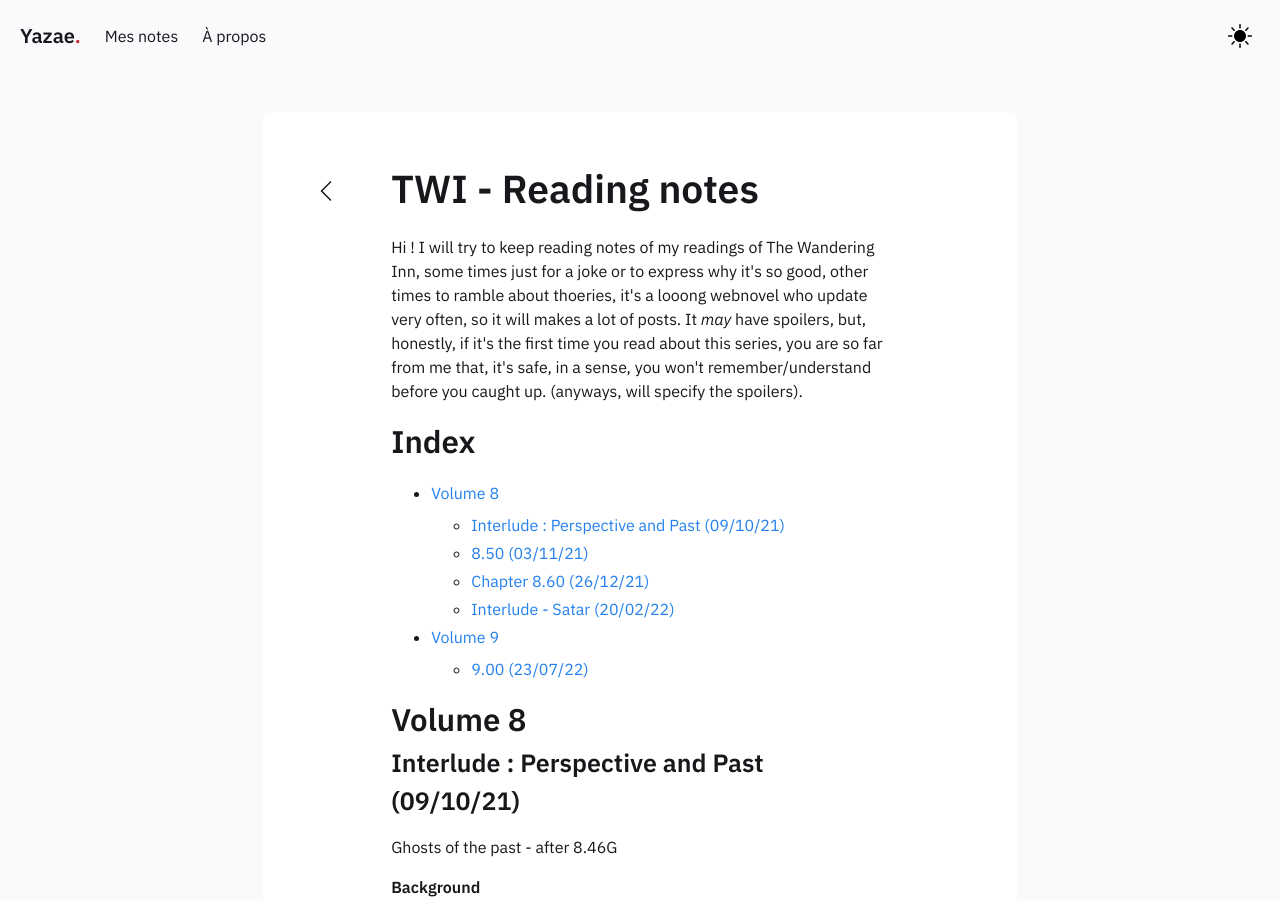
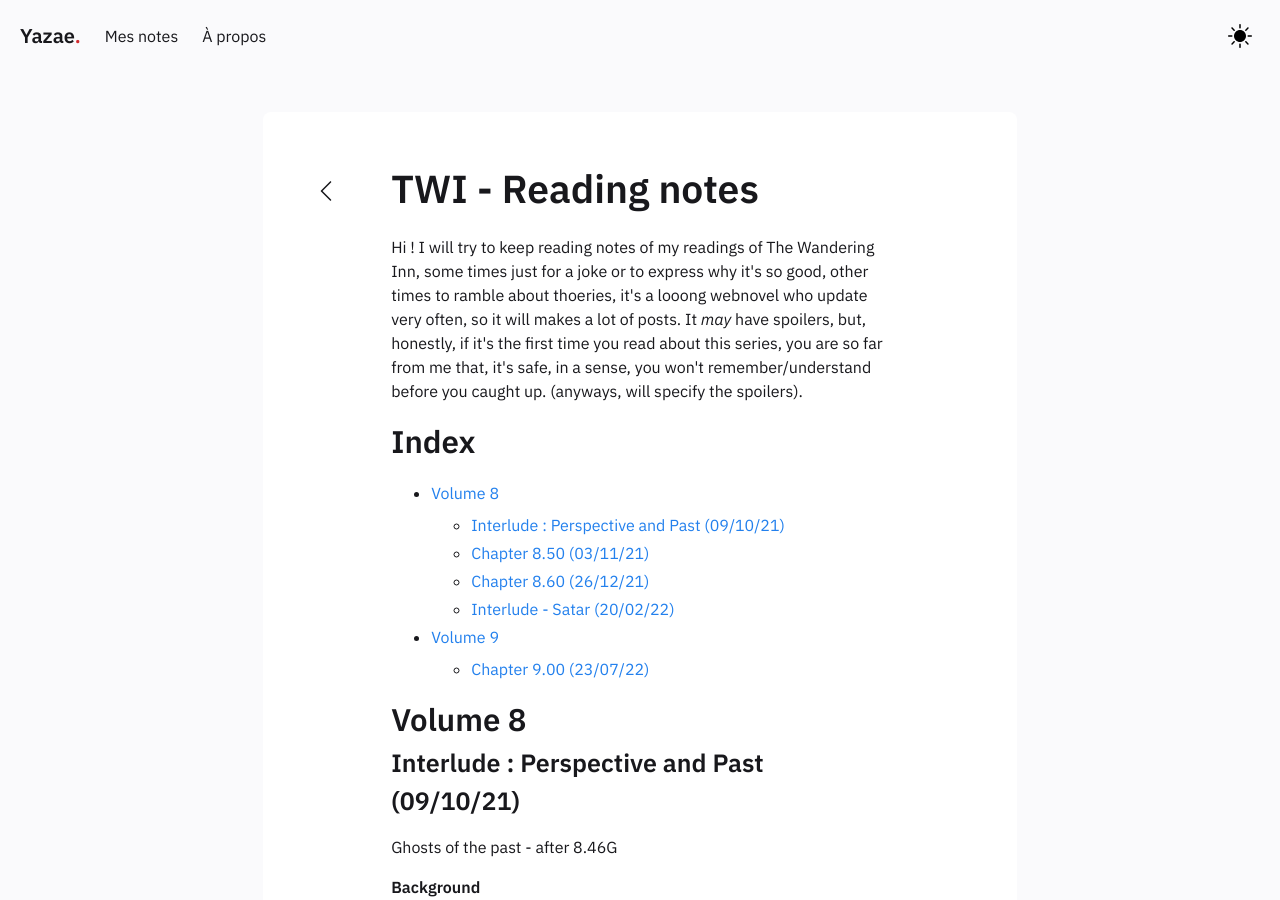
Before and after one commit to yazae/yazae.github.io, a Jekyll site: the page built from _notes/Public/Livres/TWI/TWI - Reading notes.md, in a window 1280 px wide and 900 px high. Built offline with Jekyll 4.4.1, drawn with Linux system fonts in a browser that asks for light colours; some of the changed text lies outside the part shown.

Commit message:
Update TWI - Reading notes.md

```diff
--- a/_notes/Public/Livres/TWI/TWI - Reading notes.md
+++ b/_notes/Public/Livres/TWI/TWI - Reading notes.md
@@ -13,11 +13,11 @@ It *may* have spoilers, but, honestly, if it's the first time you read about thi
 <!-- TOC titleSize:2 tabSpaces:2 depthFrom:1 depthTo:3 withLinks:1 updateOnSave:1 orderedList:0 skip:1 title:0 charForUnorderedList:* -->
 * [Volume 8](#volume-8)
   * [Interlude : Perspective and Past (09/10/21)](#interlude--perspective-and-past-091021)
-  * [8.50 (03/11/21)](#850-031121)
+  * [Chapter 8.50 (03/11/21)](#chapter-850-031121)
   * [Chapter 8.60 (26/12/21)](#chapter-860-261221)
   * [Interlude - Satar (20/02/22)](#interlude---satar-200222)
 * [Volume 9](#volume-9)
-  * [9.00 (23/07/22)](#900-230722)
+  * [Chapter 9.00 (23/07/22)](#chapter-900-230722)
 <!-- /TOC -->
 
 ## Volume 8
@@ -71,7 +71,7 @@ So, it's very interesting because a link is made between all these beings : the
 
 So, we can guess that all these beings are linked together, being considered as 'gods' or creation of 'gods', and they are all perceived as 'anathema'. They also are outsiders of this world, maybe invaders, they seems to want to prey on the living, or to take revenge? Mysteries.
 
-### 8.50 (03/11/21)
+### Chapter 8.50 (03/11/21)
 <subtitle>After 8.49M (Mrsha and the Meeting of tribes) - Background spoilers</subtitle>
 
 So, this chapter is starting with Pelt, a (very) grumpy and (relatively) old dwarf. He manage to get the Demas metal from the Meeting of tribes, and : amazing, he didn't know this metal at all!!
@@ -158,7 +158,7 @@ I’m _dying_
 few, what a ride... again!! I love this series so much💜💜💜
 
 ## Volume 9
-### 9.00 (23/07/22)
+### Chapter 9.00 (23/07/22)
 Quests
 
 > "Erin is back. Yay, yay. I wonder what will explode first?”
```
